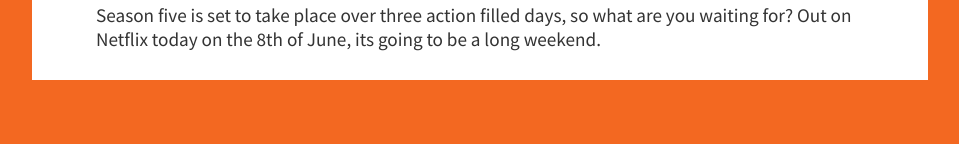
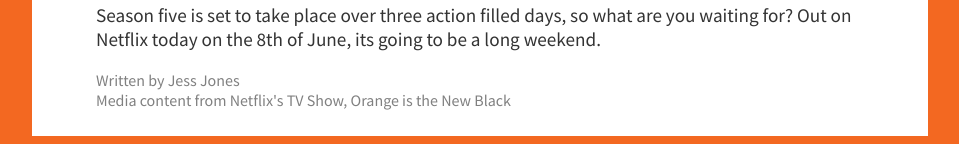
Before and after one commit to jessj7/Lifestyle, a plain HTML site: page index.html in a window 1280 px wide. Shown: the part 3656-3800 px from the top of the page, without its empty margins (152-1111 px from the left). Before the commit the page ends 3744 px from the top, so only its background shows below. Drawn offline with nearby package versions, Linux system fonts and the light colour scheme.

Commit message:
Attributes added

```diff
--- a/index.html
+++ b/index.html
@@ -90,6 +90,11 @@ The series ends with Diaz holding a gun to a guards’ head, a gun brought in il
 Season five is set to take place over three action filled days, so what are you waiting for? Out on Netflix today on the 8th of June, its going to be a long weekend.
 <br>
 </p>
+<p class="End">
+Written by Jess Jones
+<br>
+Media content from Netflix's TV Show, Orange is the New Black
+</p>
     </main>
 
 </body>
--- a/style.css
+++ b/style.css
@@ -90,6 +90,10 @@ p{
   display: block;
 }
 
+.End{
+  color: grey;
+  font-size: 1em;
+}
 
 @media (max-width: 765px){
   body{
```
